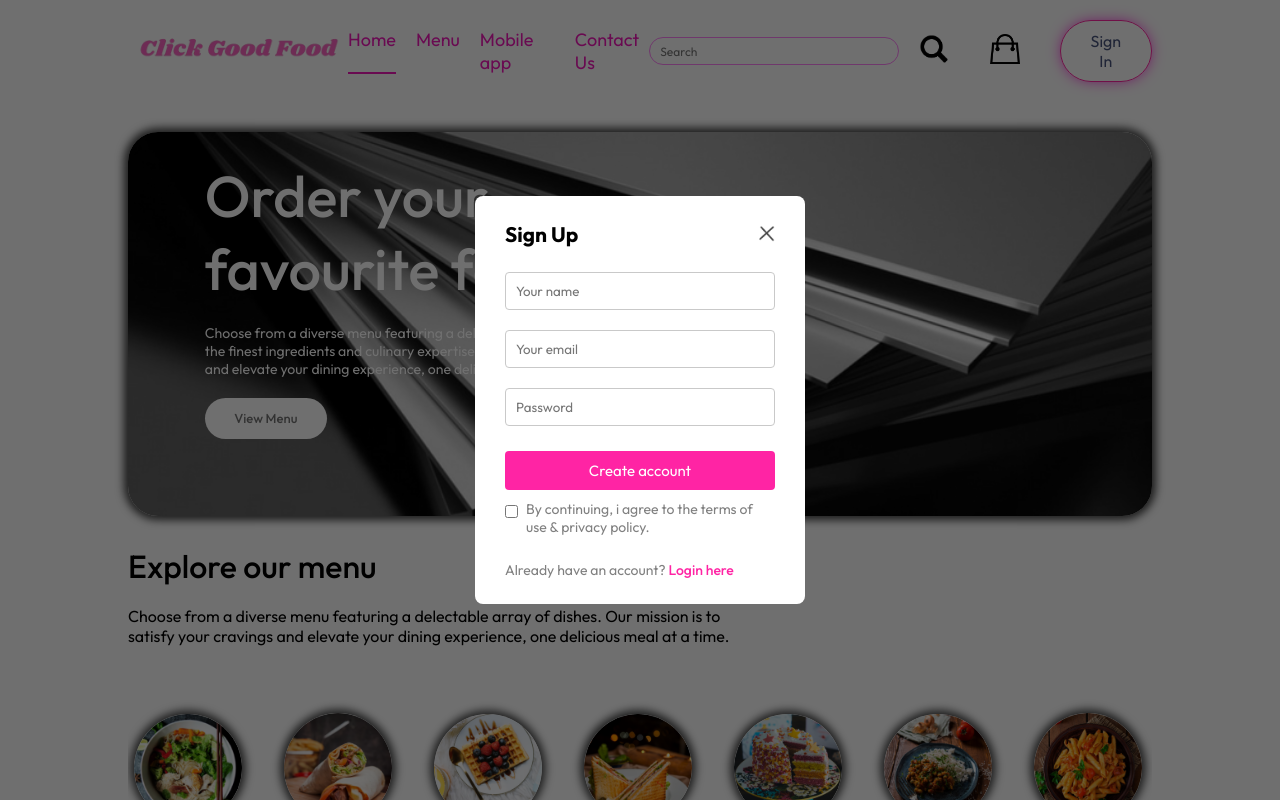
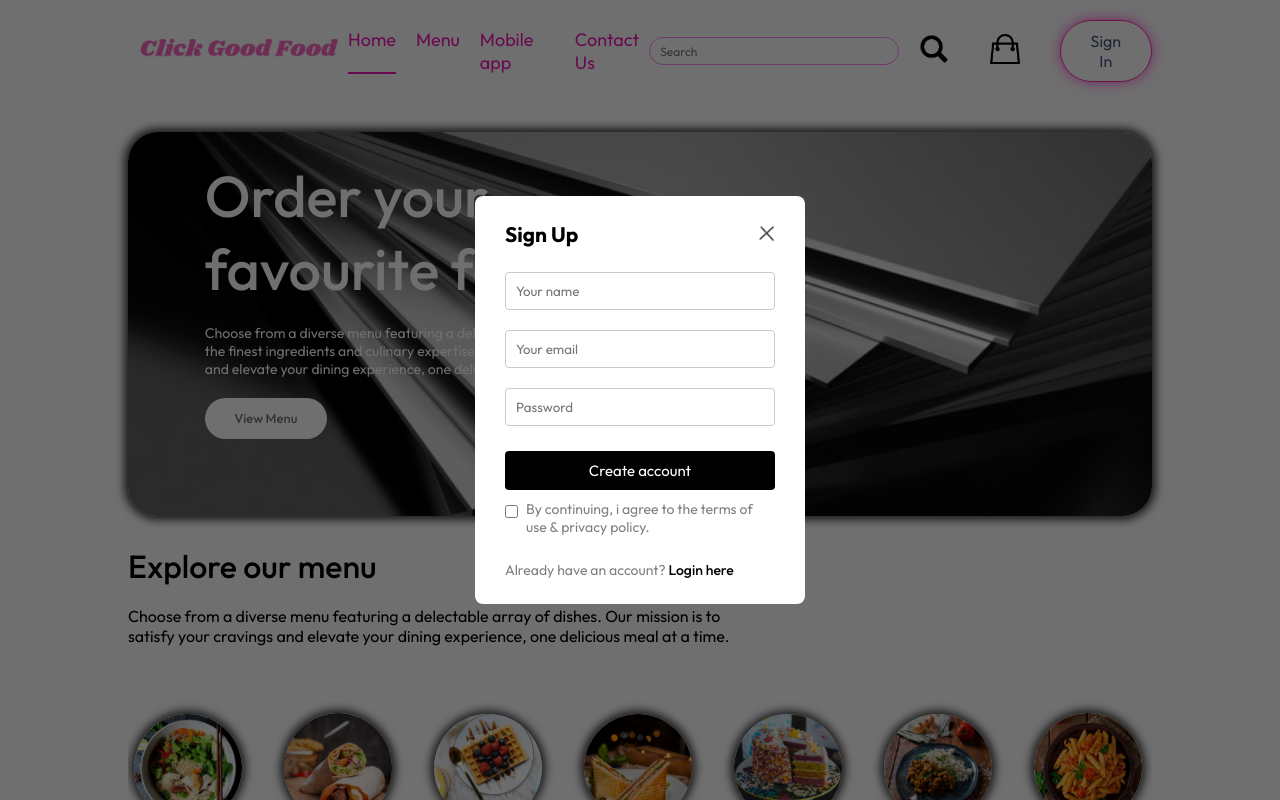
Before and after one commit to Niiyatii-13/MKIndustries1, a React (Vite) app in the folder frontend/: page / in a window 1280 px wide. Both pictures are taken after a click on the button "Sign In". Shown: the top 800 px of the page. Built offline with nearby package versions, Linux system fonts and the light colour scheme; no server answers.

Commit message:
Update LoginPopup.css

```diff
--- a/frontend/src/components/LoginPopup/LoginPopup.css
+++ b/frontend/src/components/LoginPopup/LoginPopup.css
@@ -45,7 +45,7 @@
     padding: 10px;
     border-radius: 4px;
     color: white;
-    background-color: #ff24a4;
+    background-color: black;
     font-size: 15px;
     cursor: pointer;
 }
@@ -62,7 +62,7 @@
 
 
 .loginPopup p span{
-    color: #ff24a4;
+    color: black;
     font-weight: 500;
     cursor: pointer;
 }
```
